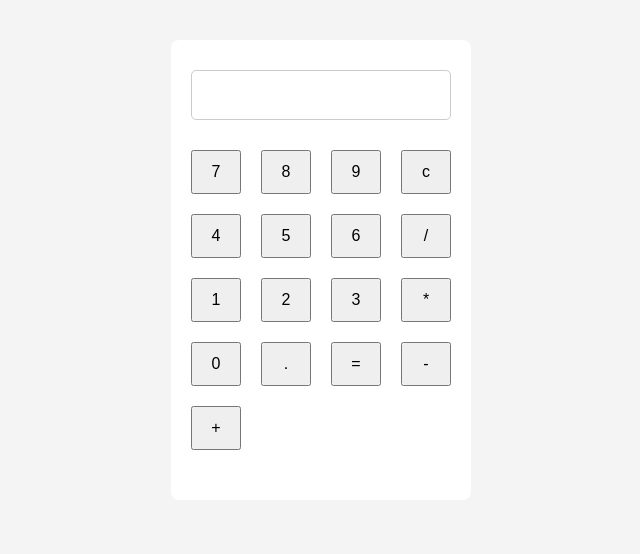
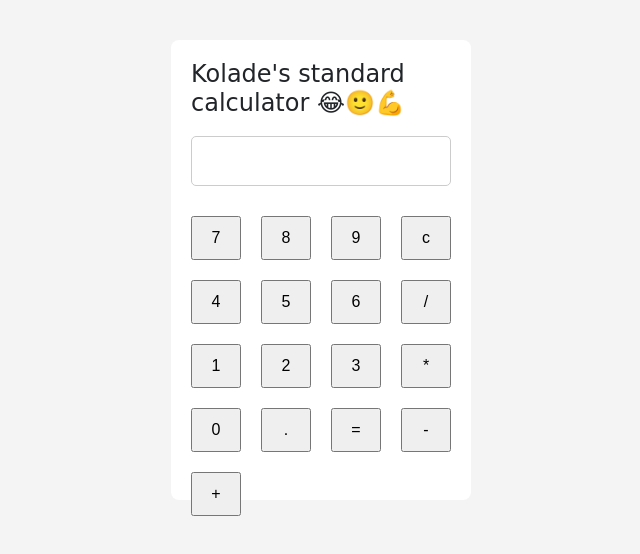
Before and after one commit to prince-kolade/calculator, a plain HTML site: page index.html in a window 1280 px wide. Shown: the whole page, without its empty margins (319-959 px from the left). Drawn offline with nearby package versions, Linux system fonts and the light colour scheme.

Commit message:
first commit

```diff
--- a/index.html
+++ b/index.html
@@ -54,8 +54,13 @@
         button:hover{
             background-color: #d9d9d9;
         }
+        .kolly{
+            font-family: cursive;
+        }
     </style>
     <div class="calculator">
+        <h4 class="kolly">Kolade's standard calculator 😂🙂‍💪
+        </h4>
         <input type="text" id="display" readonly>
         <div class="buttons">
             <input class="button" type="button" value="7" onclick="numberValue('7')">
```
